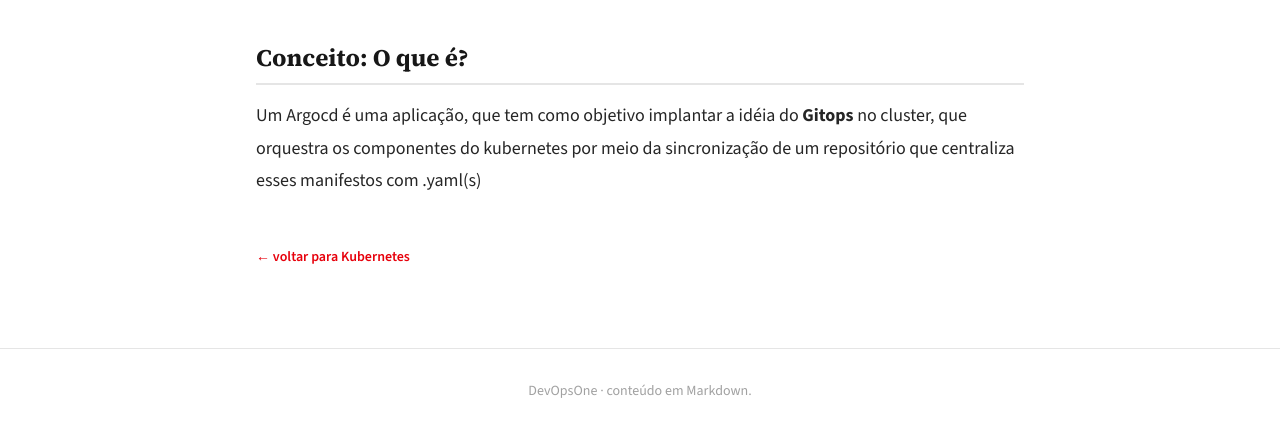
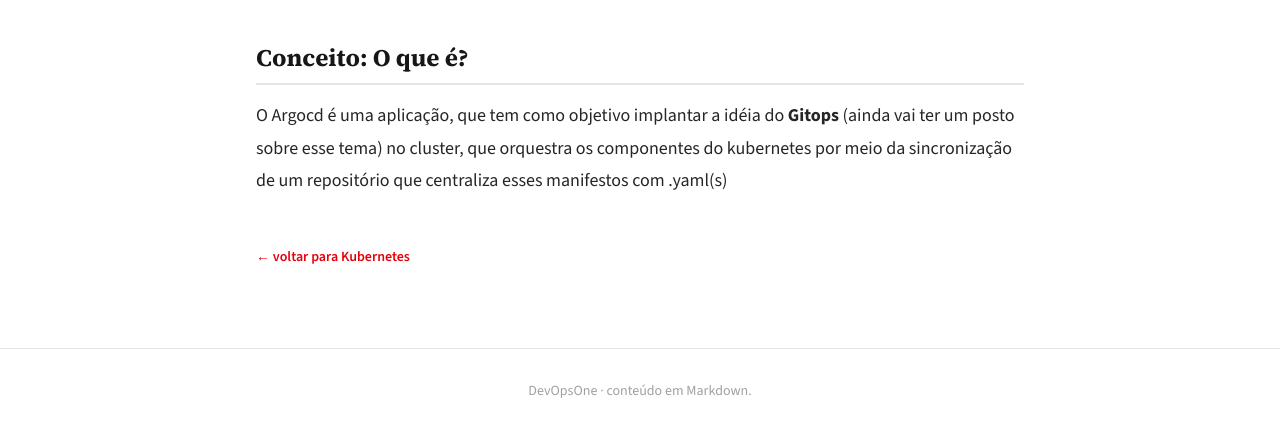
Before and after one commit to and3510/and3510.github.io, an Astro site: page /categorias/kubernetes/argo-concept-e-install in a window 1280 px wide. Shown: the part 364-800 px from the top of the page. Built offline with nearby package versions, Linux system fonts and the light colour scheme; Astro itself is replaced by a stand-in of ours.

Commit message:
Correct typo in ArgoCD description

```diff
--- a/src/content/posts/kubernetes/argo-concept-e-install.md
+++ b/src/content/posts/kubernetes/argo-concept-e-install.md
@@ -8,5 +8,5 @@ updatedDate: 2026-09-27
 
 ## Conceito: O que é?
 
-Um Argocd é uma aplicação, que tem como objetivo implantar a idéia do **Gitops** no cluster,
+O Argocd é uma aplicação, que tem como objetivo implantar a idéia do **Gitops** (ainda vai ter um posto sobre esse tema) no cluster,
 que orquestra os componentes do kubernetes por meio da sincronização de um repositório que centraliza esses manifestos com .yaml(s)
```
